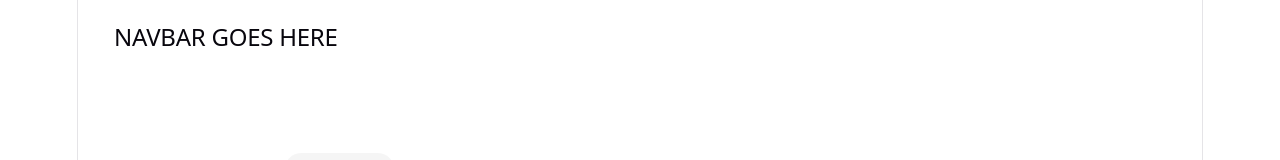
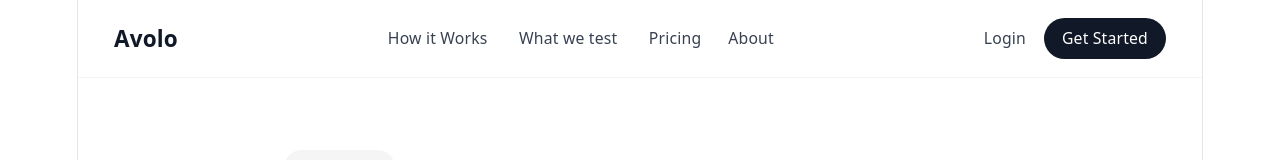
Before and after one commit to Okoronkwo-Franklyn/Avio-Landing-Page-, a React (Vite) app: page / in a window 1280 px wide. Shown: the top 160 px of the page. Built offline with nearby package versions, Linux system fonts and the light colour scheme.

Commit message:
chore:Added a navbar

```diff
--- a/src/components/Navbar.jsx
+++ b/src/components/Navbar.jsx
@@ -1,14 +1,25 @@
 function Navbar() {
-    return(
-        <header className="sticky top-0 z-50 w-full bg-white">
-
-            <nav className="mx-auto flex max-w-7xl items-center justify-between px-6 py-5 lg:px-8">
-
-                {/*LOGO, NAVLINKS, ARROWS, LOGIN/BUTTONS*/}
-                <h2>NAVBAR GOES HERE</h2>
-
+    return (
+        <header className="sticky top-0 z-50 w-full bg-white border-b border-gray-100">
+            <nav className="mx-auto flex max-w-7xl items-center justify-between px-6 py-4 lg:px-8">
+                <div className="text-xl font-semibold text-gray-900">Avolo</div>
+                <ul className="flex items-center gap-6 text-sm font-medium text-gray-700">
+                    <li className="flex items-center gap-1 cursor-default">
+                        How it Works <i className="fas fa-chevron-down text-[10px] text-gray-400"></i>
+                    </li>
+                    <li className="flex items-center gap-1 cursor-default">
+                        What we test <i className="fas fa-chevron-down text-[10px] text-gray-400"></i>
+                    </li>
+                    <li className="cursor-default">Pricing</li>
+                    <li className="cursor-default">About</li>
+                </ul>
+                <div className="flex items-center gap-4">
+                    <a href="#" className="text-sm font-medium text-gray-700 hover:text-gray-900">Login</a>
+                    <span className="bg-gray-900 text-white text-sm font-medium px-4 py-2 rounded-full hover:bg-gray-800 cursor-default">
+                        Get Started
+                    </span>
+                </div>
             </nav>
-
         </header>
     )
 }
```
